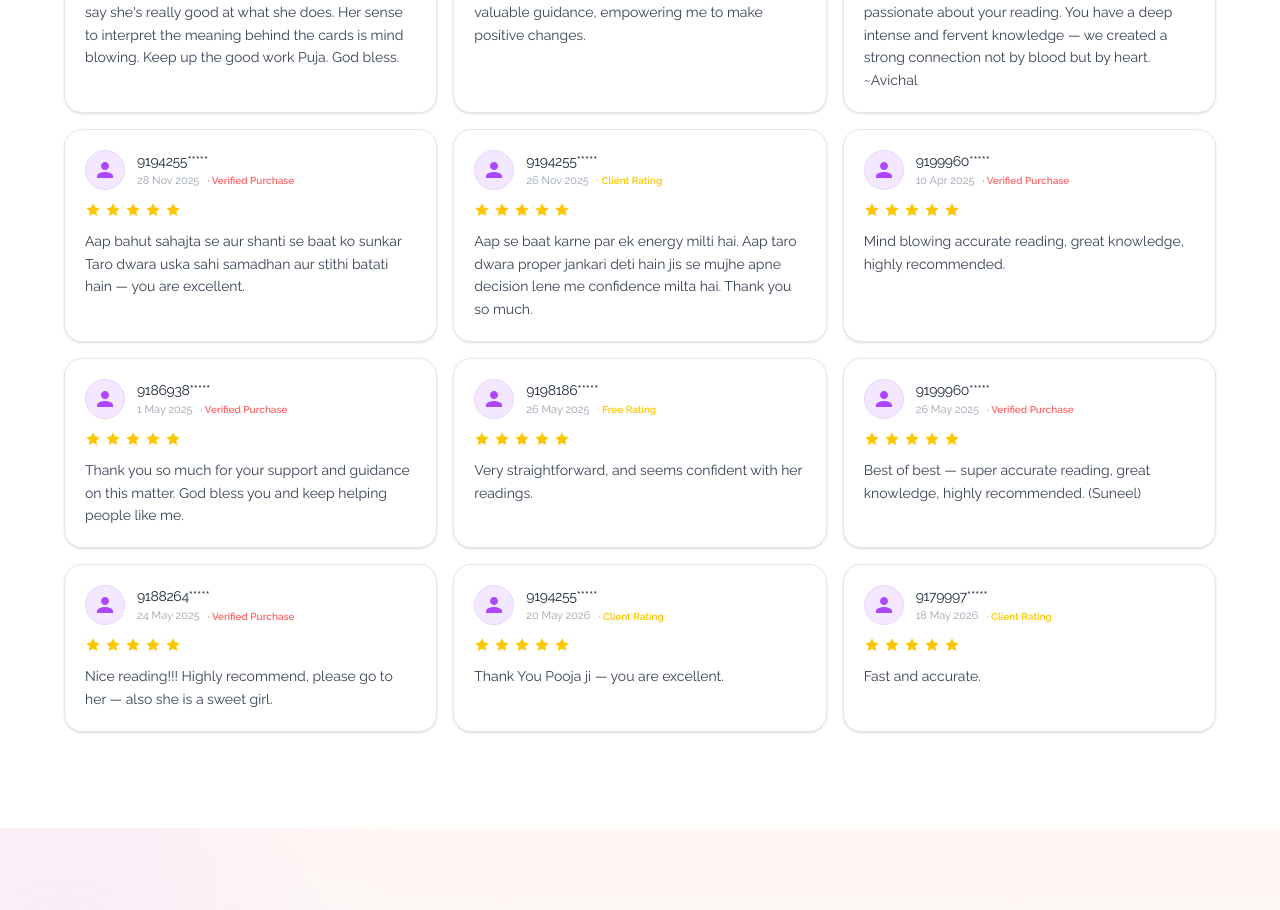
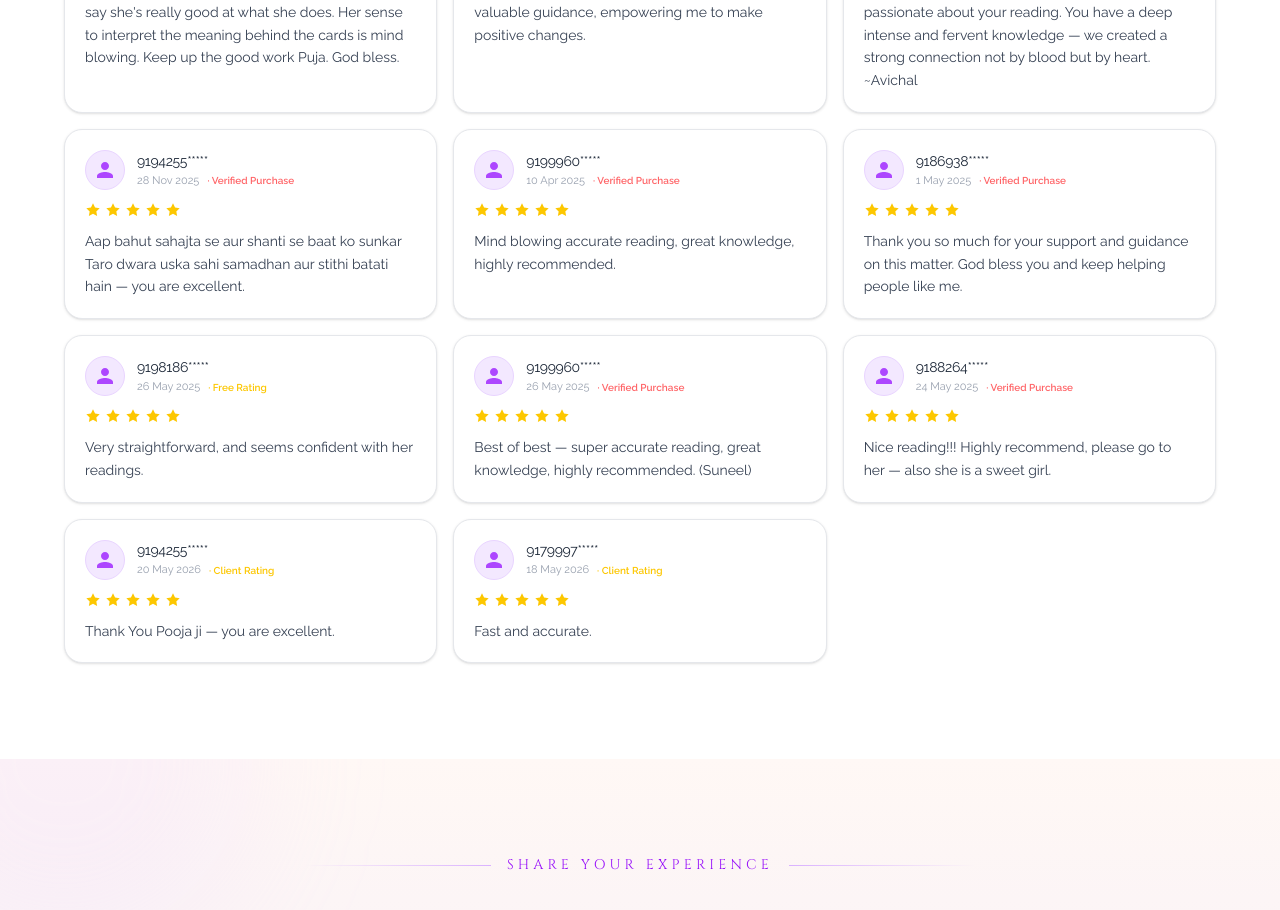
Before and after one commit to markxorg-svg/Zodiac, a Next.js app: page / in a window 1280 px wide. Shown: the part 4640-5550 px from the top of the page. Built offline with nearby package versions, Linux system fonts and the light colour scheme.

Commit message:
Remove specific client review

```diff
--- a/components/ui/testimonials-section.tsx
+++ b/components/ui/testimonials-section.tsx
@@ -37,13 +37,6 @@ const testimonials: Testimonial[] = [
     badge: "Verified Purchase",
     quote:
       "Aap bahut sahajta se aur shanti se baat ko sunkar Taro dwara uska sahi samadhan aur stithi batati hain — you are excellent.",
-  },
-  {
-    id: "9194255*****",
-    date: "26 Nov 2025",
-    badge: "Client Rating",
-    quote:
-      "Aap se baat karne par ek energy milti hai. Aap taro dwara proper jankari deti hain jis se mujhe apne decision lene me confidence milta hai. Thank you so much.",
   },
   {
     id: "9199960*****",
```
